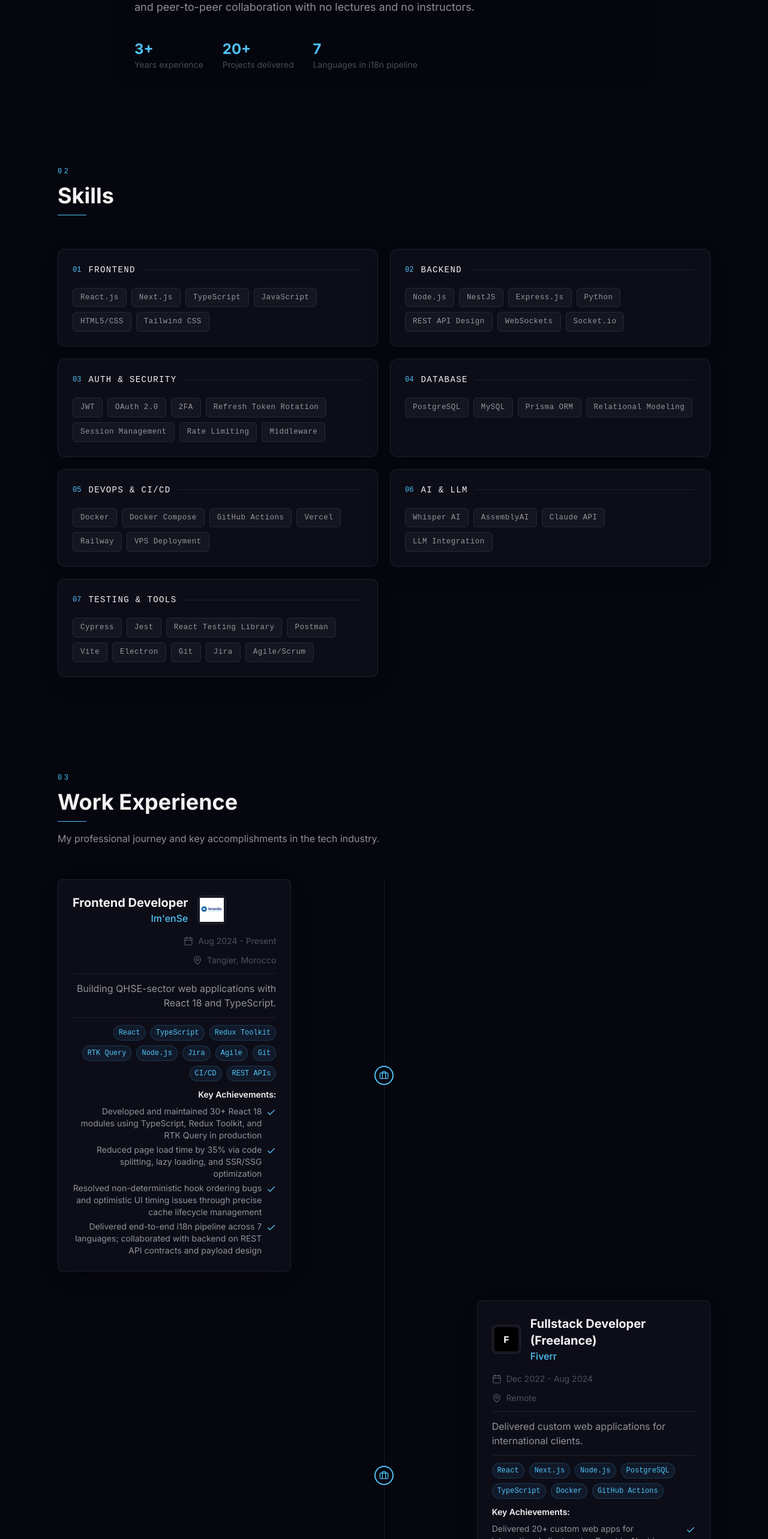
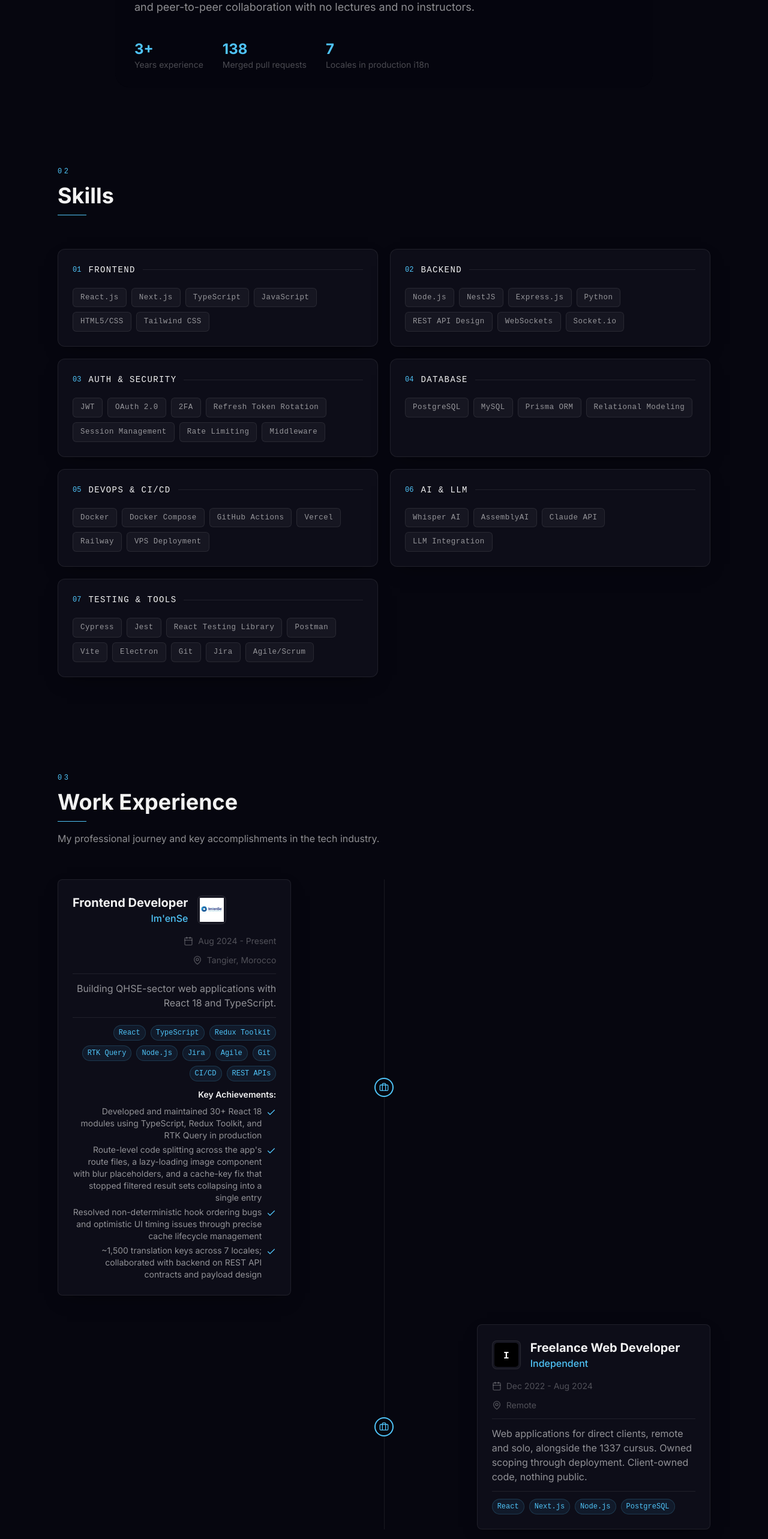
Before and after one commit to ysahih/Portfolio, a Next.js app: page / in a window 1280 px wide. Shown: the part 1260-3826 px from the top of the page at 60% size. Built offline with nearby package versions, Linux system fonts and the light colour scheme.

Commit message:
content: remove claims that can't be backed up

```diff
--- a/app/components/AboutSection.tsx
+++ b/app/components/AboutSection.tsx
@@ -47,8 +47,8 @@ const AboutSection: React.FC<AboutProps> = ({ data }) => {
           <motion.div className="flex gap-8 pt-4" variants={staggerContainer(0.08)}>
             {[
               { value: '3+', label: 'Years experience' },
-              { value: '20+', label: 'Projects delivered' },
-              { value: '7', label: 'Languages in i18n pipeline' },
+              { value: '138', label: 'Merged pull requests' },
+              { value: '7', label: 'Locales in production i18n' },
             ].map((stat, i) => (
               <motion.div key={i} variants={staggerItem}>
                 <div className="text-2xl font-bold" style={{ color: 'var(--accent)' }}>{stat.value}</div>
--- a/app/components/ExperienceSection.tsx
+++ b/app/components/ExperienceSection.tsx
@@ -123,6 +123,7 @@ const ExperienceSection: React.FC<ExperienceSectionProps> = ({ experience }) =>
                           </span>
                         ))}
                       </div>
+                      {exp.achievements.length > 0 && (
                       <div className="space-y-2">
                         <h4 className={`text-sm font-semibold ${index % 2 === 0 ? 'md:text-right' : 'text-left'}`} style={{ color: 'var(--text-primary)' }}>Key Achievements:</h4>
                         <ul className={`space-y-1 ${index % 2 === 0 ? 'md:text-right' : 'text-left'}`}>
@@ -134,6 +135,7 @@ const ExperienceSection: React.FC<ExperienceSectionProps> = ({ experience }) =>
                           ))}
                         </ul>
                       </div>
+                      )}
                     </div>
                   </motion.div>
                 </div>
--- a/app/data/resume-data.ts
+++ b/app/data/resume-data.ts
@@ -86,25 +86,21 @@ export const RESUME_DATA = {
       skills: ["React", "TypeScript", "Redux Toolkit", "RTK Query", "Node.js", "Jira", "Agile", "Git", "CI/CD", "REST APIs"],
       achievements: [
         "Developed and maintained 30+ React 18 modules using TypeScript, Redux Toolkit, and RTK Query in production",
-        "Reduced page load time by 35% via code splitting, lazy loading, and SSR/SSG optimization",
+        "Route-level code splitting across the app's route files, a lazy-loading image component with blur placeholders, and a cache-key fix that stopped filtered result sets collapsing into a single entry",
         "Resolved non-deterministic hook ordering bugs and optimistic UI timing issues through precise cache lifecycle management",
-        "Delivered end-to-end i18n pipeline across 7 languages; collaborated with backend on REST API contracts and payload design",
+        "~1,500 translation keys across 7 locales; collaborated with backend on REST API contracts and payload design",
       ],
     },
     {
-      company: "Fiverr",
-      position: "Fullstack Developer (Freelance)",
+      company: "Independent",
+      position: "Freelance Web Developer",
       logo: "",
       location: "Remote",
       startDate: "Dec 2022",
       endDate: "Aug 2024",
-      description: "Delivered custom web applications for international clients.",
-      skills: ["React", "Next.js", "Node.js", "PostgreSQL", "TypeScript", "Docker", "GitHub Actions"],
-      achievements: [
-        "Delivered 20+ custom web apps for international clients using React.js, Next.js, Node.js, and PostgreSQL",
-        "Built REST APIs with JWT auth, input validation, rate limiting, and error handling middleware; deployed via GitHub Actions CI/CD",
-        "Managed full project lifecycle — scoping, architecture, development, deployment — across multiple concurrent engagements",
-      ],
+      description: "Web applications for direct clients, remote and solo, alongside the 1337 cursus. Owned scoping through deployment. Client-owned code, nothing public.",
+      skills: ["React", "Next.js", "Node.js", "PostgreSQL"],
+      achievements: [],
     },
   ],
 
```
